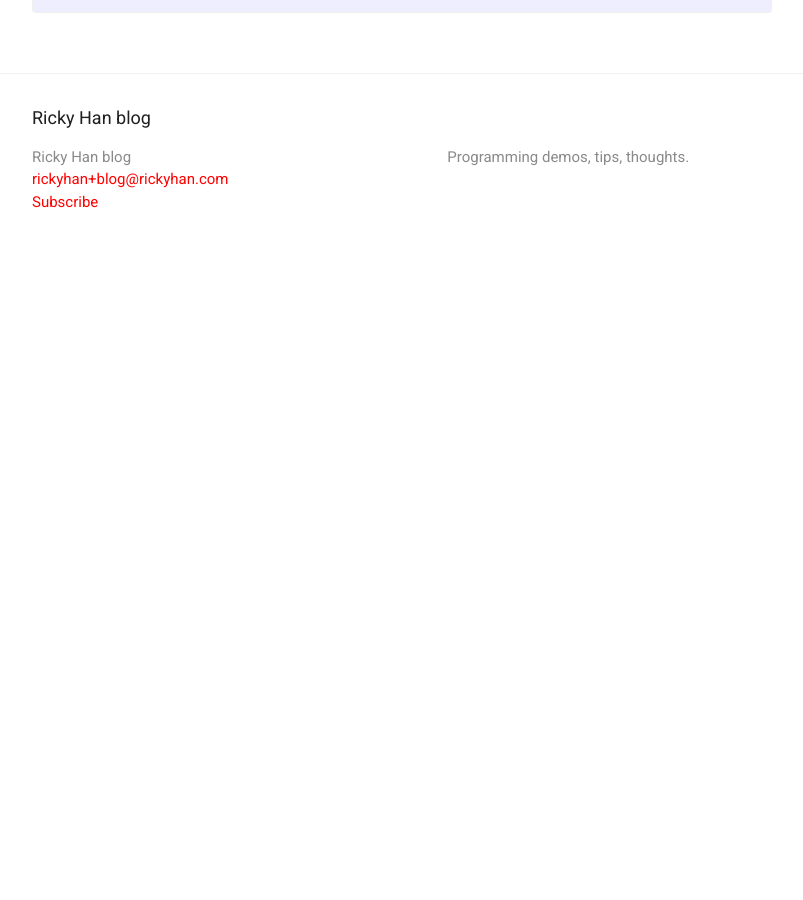
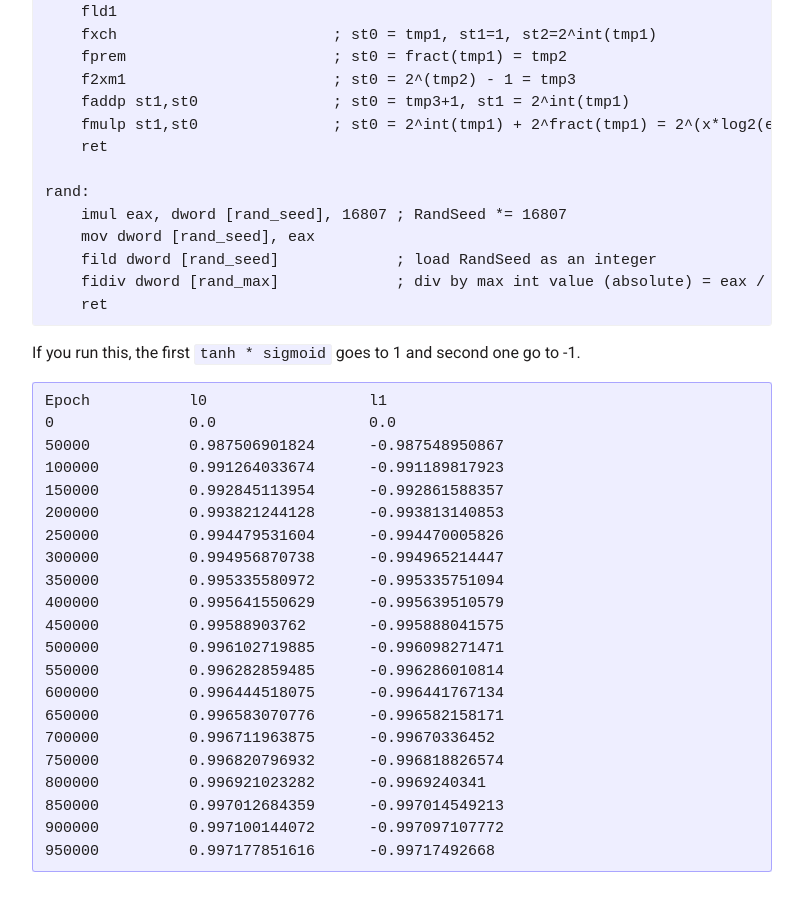
Before and after one commit to 0b01/rickyhan.com, a Jekyll site: the page built from _posts/2018-08-14-neural-alu-implemented-in-python-and-assembly-x86.markdown, in a window 1280 px wide and 900 px high, scrolled down 7356 px. Shown: the whole window, without its empty margins (238-1041 px from the left). Built offline with Jekyll 4.4.1, drawn with Linux system fonts in a browser that asks for light colours; before the commit the page ends 7629 px from its top, so only the background shows below that; some of the changed text lies outside the part shown.

Commit message:
add more

````diff
--- a/_posts/2018-08-14-neural-alu-implemented-in-python-and-assembly-x86.markdown
+++ b/_posts/2018-08-14-neural-alu-implemented-in-python-and-assembly-x86.markdown
@@ -12,6 +12,18 @@
 ![plot](https://i.imgur.com/aUgTdse.png)
 
 It's an extremely basic idea made of fundamental building blocks but has profound implications to machine learning by enabling numeracy. A lot of tasks (essentially counting tasks) have become tractable.
+
+The cost function is
+
+    0.5 * (y_hat - y) ** 2
+
+so the partial derivative `dJ/dm_0` is
+
+    dJ/dm_0 = (y_hat - y) * dy_hat/dm_0
+            = (y_hat - y) * d(x0 * tanh(m_0) * sigmoid(w_0))/dm_0
+            = (y_hat - y) * x0 * dtanh(m_0) * sigmoid(w_0)
+
+Here is a runnable NAC toy example implemented in python:
 
 ```python
 from random import random
@@ -54,9 +66,9 @@
         print i, l0, l1
 ```
 
+You should see the neural net converge immediately.
 
-
-Here is the network implemented in x86 just for fun:
+Here is same toy network implemented in x86(with SSE) just for fun:
 
 ```x86
 ; Neural ALU implementation in x86_64
@@ -308,3 +320,29 @@
     fidiv dword [rand_max]             ; div by max int value (absolute) = eax / (-2^31)
     ret
 ```
+
+If you run this, the first `tanh * sigmoid` goes to 1 and second one go to -1.
+
+```
+Epoch           l0                  l1
+0               0.0                 0.0
+50000           0.987506901824      -0.987548950867
+100000          0.991264033674      -0.991189817923
+150000          0.992845113954      -0.992861588357
+200000          0.993821244128      -0.993813140853
+250000          0.994479531604      -0.994470005826
+300000          0.994956870738      -0.994965214447
+350000          0.995335580972      -0.995335751094
+400000          0.995641550629      -0.995639510579
+450000          0.99588903762       -0.995888041575
+500000          0.996102719885      -0.996098271471
+550000          0.996282859485      -0.996286010814
+600000          0.996444518075      -0.996441767134
+650000          0.996583070776      -0.996582158171
+700000          0.996711963875      -0.99670336452
+750000          0.996820796932      -0.996818826574
+800000          0.996921023282      -0.9969240341
+850000          0.997012684359      -0.997014549213
+900000          0.997100144072      -0.997097107772
+950000          0.997177851616      -0.99717492668
+```
````
